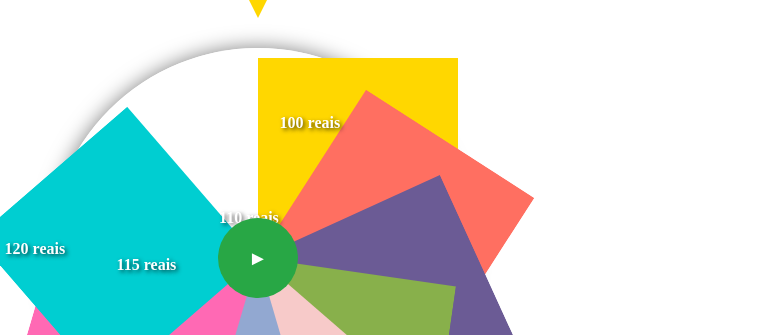
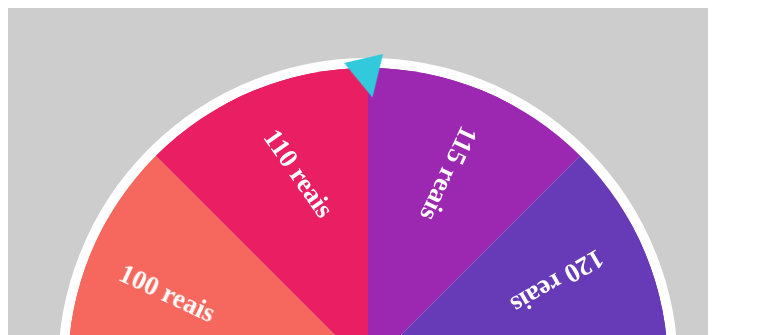
Before and after one commit to EderamorimTH/roleta-da-sorte, a plain HTML site: page index.html in a window 1280 px wide. Shown: the top 335 px of the page, without its empty margins (0-771 px from the left). Drawn offline with Linux system fonts and the light colour scheme.

Commit message:
Update roleta.css

```diff
--- a/roleta.css
+++ b/roleta.css
@@ -1,152 +1,208 @@
-<!DOCTYPE html>
-<html lang="pt-BR">
-<head>
-    <meta charset="UTF-8">
-    <meta name="viewport" content="width=device-width, initial-scale=1.0">
-    <title>Roleta da Sorte</title>
-    <link rel="stylesheet" href="./roleta.css">
-</head>
-<body>
-    <div class="folha">
-        <div class="seta"></div>
-        <div class="roleta" id="roleta">
-            <div class="box1"></div>
-            <div class="box2"></div>
-            <div class="box3"></div>
-            <div class="box4"></div>
-            <div class="box5"></div>
-            <div class="box6"></div>
-            <div class="box7"></div>
-responsible for the layout and styling of the roleta da sorte. Let's update the CSS to fix the issues and make the roleta look more polished and functional. Below is the corrected and enhanced `roleta.css` file, followed by explanations of the changes.
-
-<xaiArtifact artifact_id="0ebc5965-8508-40c9-afae-60390476ec9a" artifact_version_id="d3ab5e61-d321-40a6-9337-54ee0f277728" title="roleta.css" contentType="text/css">
-body {
-    display: flex;
-    flex-direction: column;
-    align-items: center;
-    justify-content: center;
-    height: 100vh;
-    margin: 0;
-    background: linear-gradient(135deg, #1e3c72, #2a5298);
-    font-family: 'Arial', sans-serif;
+.folha {
+    position: relative;
+    background-color: #cdcdcd;
+    width: 600px;
+    height: 600px;
+    padding: 50px;
 }
 
-.folha {
+.roleta {
+    border: 10px solid #FFF;
     position: relative;
-    width: 500px;
-    height: 500px;
-    display: flex;
-    justify-content: center;
-    align-items: center;
+    width: 100%;
+    height: 100%;
+    border-radius: 50%;
+    overflow: hidden;
+/*    animation: roleta 5s linear infinite;*/
+}
+
+path {
+  fill: transparent;
 }
 
 .seta {
     position: absolute;
-    top: -30px;
+    left: 48.5%;
+    border-bottom: 0px solid transparent;
+    border-left: 20px solid transparent;
+    border-right: 20px solid transparent;
+    border-top: 40px solid #33c9dc;
     width: 0;
     height: 0;
-    border-left: 20px solid transparent;
-    border-right: 20px solid transparent;
-    border-top: 40px solid #FFD700;
-    z-index: 15;
+    z-index: 999;
+    animation: animacaoSeta .35s linear infinite;
 }
 
-.roleta {
-    position: relative;
-    width: 400px;
-    height: 400px;
-    border-radius: 50%;
-    border: 10px solid #FFF;
-    box-shadow: 0 0 20px rgba(0, 0, 0, 0.5);
-    transform: rotate(0deg);
-    transition: transform 8s cubic-bezier(0.1, 0.7, 0.2, 1);
+.box1,
+.box2,
+.box3,
+.box4,
+.box5,
+.box6,
+.box7,
+.box8 {
+    position: absolute;
+    width: 0;
+    height: 0;
 }
 
-.box1, .box2, .box3, .box4, .box5, .box6, .box7, .box8, .box9, .box10, .box11 {
-    position: absolute;
-    width: 100%;
-    height: 100%;
-    clip-path: polygon(50% 50%, 100% 50%, 100% 0%, 50% 0%);
-    transform-origin: 50% 50%;
+.box1 {
+    border-top: 150px solid transparent;
+    border-right: 150px solid transparent;
+    border-bottom: 150px solid #f6685e;
+    border-left: 150px solid #f6685e;
 }
 
-.box1 { background: #FFD700; transform: rotate(0deg); }
-.box2 { background: #FF6F61; transform: rotate(32.73deg); }
-.box3 { background: #6B5B95; transform: rotate(65.46deg); }
-.box4 { background: #88B04B; transform: rotate(98.19deg); }
-.box5 { background: #F7CAC9; transform: rotate(130.92deg); }
-.box6 { background: #92A8D1; transform: rotate(163.65deg); }
-.box7 { background: #FF69B4; transform: rotate(196.38deg); }
-.box8 { background: #00CED1; transform: rotate(229.11deg); }
-.box9 { background: #FF4500; transform: rotate(261.84deg); }
-.box10 { background: #ADFF2F; transform: rotate(294.57deg); }
-.box11 { background: #FFA500; transform: rotate(327.30deg); }
+.box5 {
+    border-top: 150px solid #e91e63;
+    border-right: 150px solid #e91e63;
+    border-bottom: 150px solid transparent;
+    border-left: 150px solid transparent;
+}
+
+.box2 {
+    border-top: 150px solid #9c27b0;
+    border-right: 150px solid transparent;
+    border-bottom: 150px solid transparent;
+    border-left: 150px solid #9c27b0;
+    left: 50%;
+}
+
+.box6 {
+    border-top: 150px solid transparent;
+    border-right: 150px solid #673ab7;
+    border-bottom: 150px solid #673ab7;
+    border-left: 150px solid transparent;
+    left: 50%
+}
+
+.box4 {
+    border-top: 150px solid transparent;
+    border-right: 150px solid transparent;
+    border-bottom: 150px solid #2196f3;
+    border-left: 150px solid #2196f3;
+    top: 50%;
+    left: 50%;
+}
+
+.box8 {
+    border-top: 150px solid #34399d;
+    border-right: 150px solid #34399d;
+    border-bottom: 150px solid transparent;
+    border-left: 150px solid transparent;
+    top: 50%;
+    left: 50%;
+}
+
+.box3 {
+    border-top: 150px solid #009688;
+    border-right: 150px solid transparent;
+    border-bottom: 150px solid transparent;
+    border-left: 150px solid #009688;
+    top: 50%;
+}
+
+.box7 {
+    border-top: 150px solid transparent;
+    border-right: 150px solid #ffeb3b;
+    border-bottom: 150px solid #ffeb3b;
+    border-left: 150px solid transparent;
+    top: 50%;
+}
+
+@keyframes roleta {
+    0% {
+        transform: rotate(0deg)
+    }
+
+    100% {
+        transform: rotate(360deg)
+    }
+}
+
+@keyframes animacaoSeta {
+    0% { transform: rotate(0deg)}
+    25% { transform: rotate(-15deg)}
+    75% { transform: rotate(15deg)}
+    100% { transform: rotate(0deg)}
+}
 
 .premio {
     position: absolute;
-    width: 120px;
-    text-align: center;
-    font-size: 16px;
+    z-index: 999;
+    font-size: 27px;
     font-weight: bold;
-    color: #fff;
-    text-shadow: 2px 2px 4px rgba(0, 0, 0, 0.7);
-    z-index: 10;
+    color: white;
 }
 
-.premio1 { transform: rotate(16.36deg) translate(200px, 0) rotate(-16.36deg); }
-.premio2 { transform: rotate(49.09deg) translate(200px, 0) rotate(-49.09deg); }
-.premio3 { transform: rotate(81.82deg) translate(200px, 0) rotate(-81.82deg); }
-.premio4 { transform: rotate(114.55deg) translate(200px, 0) rotate(-114.55deg); }
-.premio5 { transform: rotate(147.28deg) translate(200px, 0) rotate(-147.28deg); }
-.premio6 { transform: rotate(180.01deg) translate(200px, 0) rotate(-180.01deg); }
-.premio7 { transform: rotate(212.74deg) translate(200px, 0) rotate(-212.74deg); }
-.premio8 { transform: rotate(245.47deg) translate(200px, 0) rotate(-245.47deg); }
-.premio9 { transform: rotate(278.20deg) translate(200px, 0) rotate(-278.20deg); }
-.premio10 { transform: rotate(310.93deg) translate(200px, 0) rotate(-310.93deg); }
-.premio11 { transform: rotate(343.66deg) translate(200px, 0) rotate(-343.66deg); }
+.premio1 {
+    top: 35%;
+    left: 8%;
+    transform: rotate(25deg);
+}
+
+.premio2 {
+    top: 15%;
+    left: 30%;
+    transform: rotate(55deg);
+}
+
+.premio3 {
+    top: 15%;
+    left: 55%;
+    transform: rotate(115deg);
+}
+
+.premio4 {
+    top: 33%;
+    right: 10%;
+    transform: rotate(150deg);
+}
+
+.premio5 {
+    top: 60%;
+    right: 10%;
+    transform: rotate(200deg);
+}
+
+.premio6 {
+    top: 80%;
+    right: 30%;
+    transform: rotate(250deg);
+}
+
+.premio7 {
+    top: 80%;
+    left: 30%;
+    transform: rotate(306deg);
+}
+
+.premio8 {
+    top: 60%;
+    left: 10%;
+    transform: rotate(333deg);
+}
 
 .btnRoleta {
     position: absolute;
-    width: 80px;
-    height: 80px;
+    color: white;
+    background-color: #000;
+    border: 15px solid #000;
+    cursor: pointer;
+    top:45%;
+    left: 45%;
+    font-size: 35px;
     border-radius: 50%;
-    font-size: 20px;
-    font-weight: bold;
-    cursor: pointer;
-    border: none;
-    display: flex;
-    align-items: center;
-    justify-content: center;
-    transition: all 0.3s;
-    top: 50%;
-    left: 50%;
-    transform: translate(-50%, -50%);
-    z-index: 20;
+    height: 42px;
+    width: 42px;
+    text-align: center;
 }
 
 .play {
-    background: #28a745;
-    color: #fff;
-}
-
-.play:hover {
-    background: #218838;
+    z-index: 999;
 }
 
 .stop {
-    background: #dc3545;
-    color: #fff;
-    display: none;
+/*    visibility: hidden;*/
+    animation-play-state: paused;
 }
-
-.stop:hover {
-    background: #c82333;
-}
-
-#msgGanhador {
-    margin-top: 20px;
-    font-size: 24px;
-    font-weight: bold;
-    color: #FFD700;
-    text-shadow: 1px 1px 2px rgba(0, 0, 0, 0.5);
-}
```
